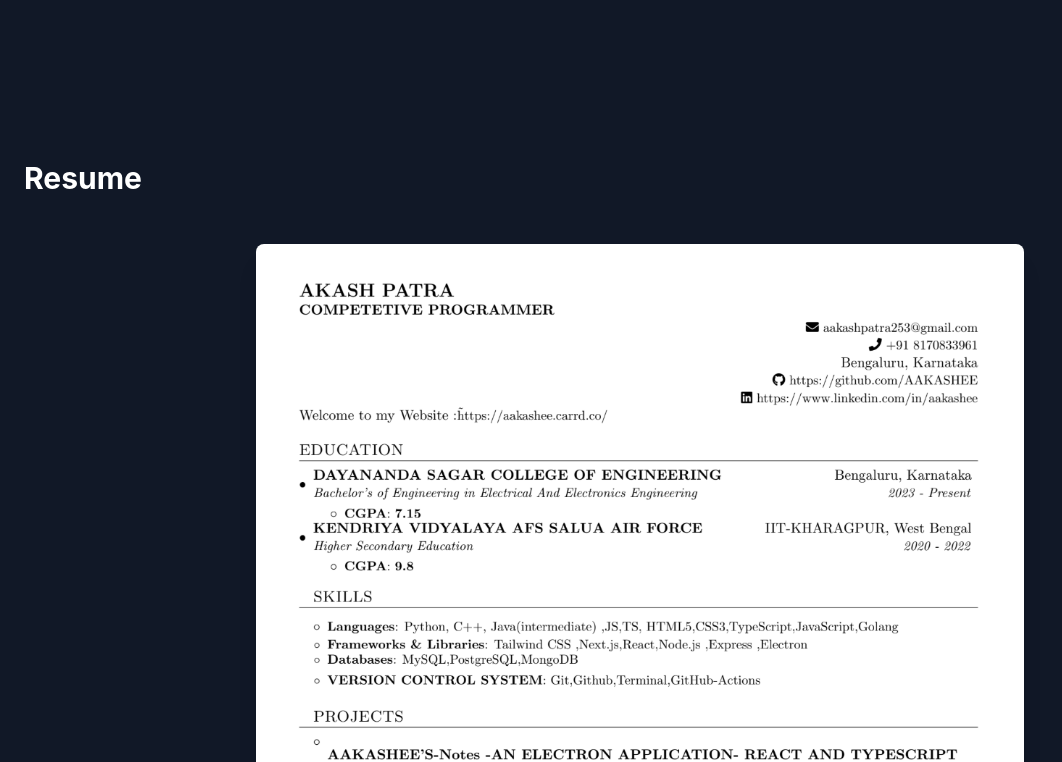
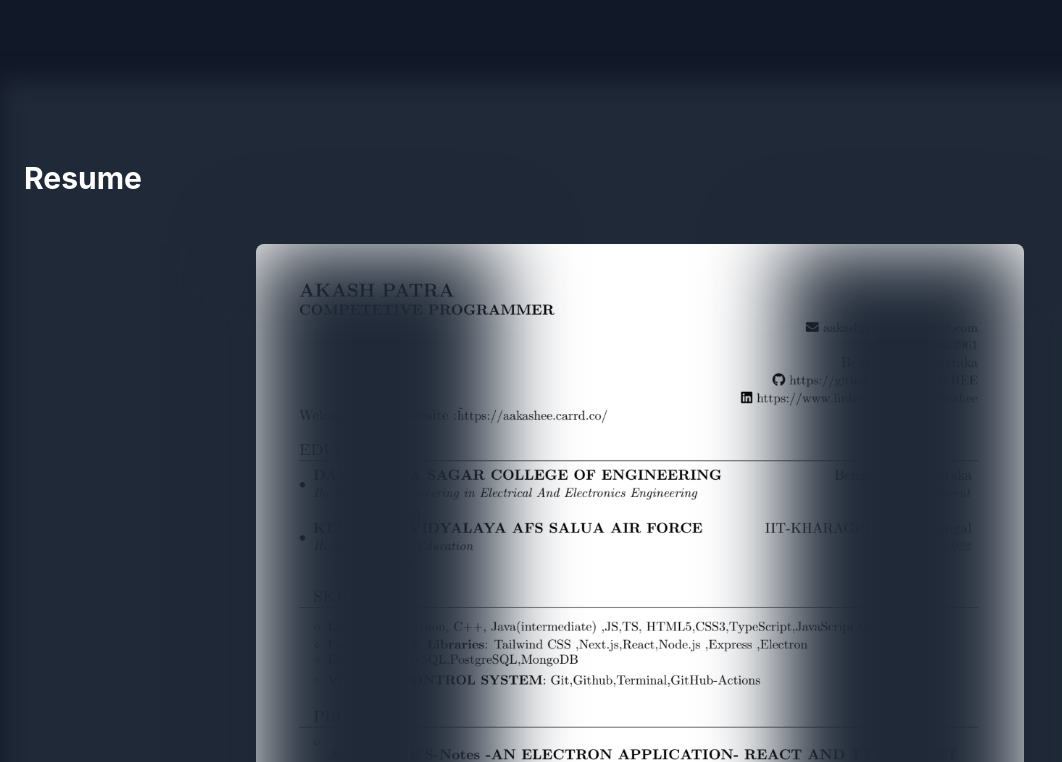
Before and after one commit to AAKASHEE/PORTFOLIO_DEV, a React (Vite) app: page / in a window 1280 px wide. Shown: the part 2420-3182 px from the top of the page, without its empty margins (0-1062 px from the left). Built offline with nearby package versions, Linux system fonts and the light colour scheme.

Commit message:
added opague resume f eature + cursor tracking

```diff
--- a/src/components/Resume.tsx
+++ b/src/components/Resume.tsx
@@ -1,13 +1,33 @@
-import React from "react";
+import React, { useEffect, useRef } from "react";
 import { FileText } from "lucide-react";
 
 const Resume = () => {
   const resumeLink =
     "https://drive.google.com/file/d/1bTrb2CPRtiDGWR4ZAny3cHDghqIRXlph/view"; // Replace with your actual Google Drive link
+  const blurRef = useRef<HTMLDivElement>(null);
+
+  useEffect(() => {
+    const handleMouseMove = (event: MouseEvent) => {
+      if (blurRef.current) {
+        const { clientX, clientY } = event;
+        blurRef.current.style.clipPath = `circle(100px at ${clientX}px ${clientY}px)`;
+      }
+    };
+
+    document.addEventListener("mousemove", handleMouseMove);
+
+    return () => {
+      document.removeEventListener("mousemove", handleMouseMove);
+    };
+  }, []);
 
   return (
-    <section id="resume" className="bg-gray-900 py-20">
-      <div className="container mx-auto px-6">
+    <section id="resume" className="bg-gray-900 py-20 relative">
+      <div
+        ref={blurRef}
+        className="absolute inset-0 bg-gray-800 filter blur-md pointer-events-none"
+      ></div>
+      <div className="container mx-auto px-6 relative">
         <h2 className="text-3xl font-bold text-white mb-12">Resume</h2>
 
         <div className="max-w-3xl mx-auto">
@@ -15,14 +35,14 @@ const Resume = () => {
             href={resumeLink}
             target="_blank"
             rel="noopener noreferrer"
-            className="block group"
+            className="block group relative"
           >
             {/* Resume Preview Card */}
             <div className="relative bg-gray-800 rounded-lg overflow-hidden shadow-xl transition-all duration-300 transform group-hover:scale-105">
               {/* Resume Preview Image */}
               <div className="relative aspect-[1/1.4] w-full">
                 <img
-                  src="./img/preview_resume.png" // Replace with your resume preview image
+                  src="./img/preview_resume.png"
                   alt="Resume Preview"
                   className="w-full h-full object-cover"
                 />
@@ -46,6 +66,17 @@ const Resume = () => {
                 </div>
               </div>
             </div>
+            {/* Blur Effect - Sides Only */}
+            <div className="absolute inset-0 pointer-events-none">
+              <div
+                className="absolute inset-y-0 left-0 w-60 bg-gray-800"
+                style={{ filter: "blur(40px)" }}
+              ></div>
+              <div
+                className="absolute inset-y-0 right-0 w-60 bg-gray-800"
+                style={{ filter: "blur(40px)" }}
+              ></div>
+            </div>
           </a>
         </div>
       </div>
```
